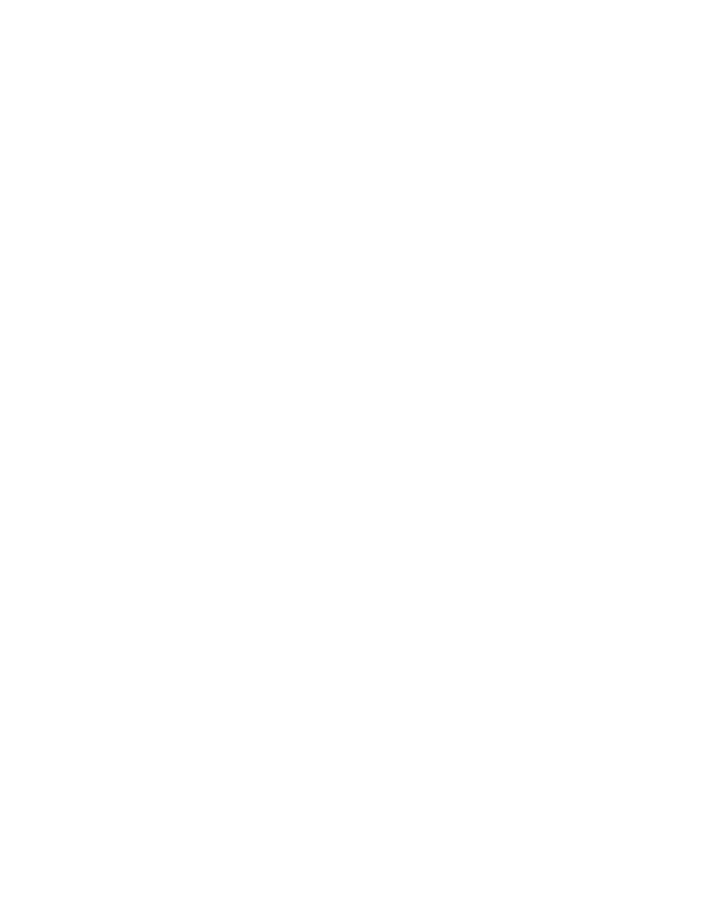
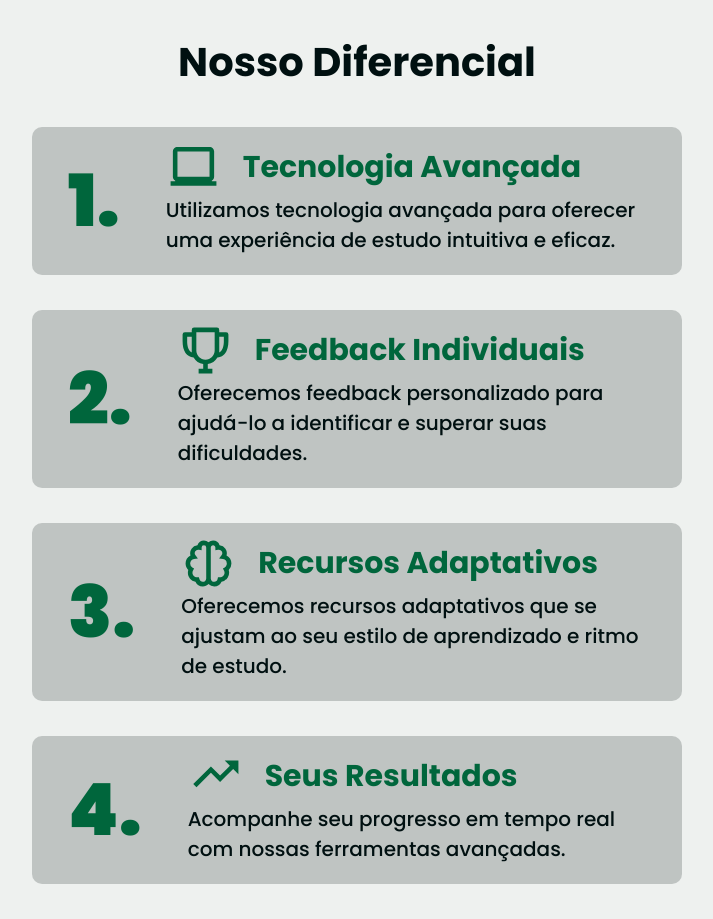
Before and after one commit to will-santosx/willy-academy-next-app, a Next.js app: page / in a window 1280 px wide. Shown: the part 1120-2039 px from the top of the page, without its empty margins (283-996 px from the left). Before the commit the page ends 1117 px from the top, so only its background shows below. Built offline with nearby package versions, Linux system fonts and the light colour scheme.

Commit message:
adicionando conteudo principal da pagina #2

```diff
--- a/src/app/components/FeatureCards/FeatureCards.tsx
+++ b/src/app/components/FeatureCards/FeatureCards.tsx
@@ -14,16 +14,18 @@
   description,
 }) => {
   return (
-    <div className="bg-neutral-rich-black bg-opacity-20 lg:w-[905px] lg:h-[292px] lg:gap-[50px] lg:px-[16px] lg:py-[38px] justify-center rounded-normal flex">
-      <h1 className="text-[144px] text-secondary-cadmium-green font-black">
+    <div className="sm:gap-[34px] sm:px-[20px] | md:gap-[38px] md:px-[24px] | lg:gap-[42px] lg:px-[30px] | xl:gap-[46px] xl:px-[36px] bg-neutral-rich-black bg-opacity-20 w-full h-140 gap-[30px] px-[16px] py-[20px] justify-center items-center rounded-normal flex">
+      <h1 className="lg:text-[72px] | md:text-[60px] | text-[48px] text-secondary-cadmium-green font-black">
         {number}.
       </h1>
-      <div>
-        <div className="text-secondary-cadmium-green flex items-center lg:gap-[20px]">
+      <div className="flex flex-col gap-[1vh] items-start w-full">
+        <div className="sm:gap-[14px] | md:gap-[18px] | lg:gap-[22px] | text-secondary-cadmium-green flex items-center gap-[10px] h-[40px]">
           {icon}
-          <h2 className="font-bold text-title-text">{title}</h2>
+          <h2 className="md:text-[20px] | sm:text-[16px] | lg:text-[30px] font-bold text-[14px] text-nowrap">
+            {title}
+          </h2>
         </div>
-        <p className="text-normal-text font-medium text-neutral-rich-black lg:w-[666px]">
+        <p className="text-[12px] | sm:text-[14px] | md:text-[16px] | lg:text-[20px]  font-medium text-neutral-rich-black">
           {description}
         </p>
       </div>
--- a/src/app/page.tsx
+++ b/src/app/page.tsx
@@ -1,4 +1,6 @@
 import Link from "next/link";
+import { FeatureCard } from "./components/FeatureCards/FeatureCards";
+import { BiBrain, BiLaptop, BiTrendingUp, BiTrophy } from "react-icons/bi";
 
 export default function Home() {
   return (
@@ -47,6 +49,45 @@
           </p>
         </div>
       </section>
+      <section className="xl:px-[300px] | lg:px-[140px] | md:px-[120px] | sm:px-[100px] | px-[10px] py-[35px] gap-[35px] w-full flex flex-col items-center justify-start">
+        <h1 className="xl:text-[40px] | md:text-[32px] | sm:text-[28px] | text-neutral-rich-black text-[24px] font-bold">
+          Nosso Diferencial
+        </h1>
+        <div className="flex flex-col w-full gap-[35px] px-[15px]">
+          <FeatureCard
+            number="1"
+            icon={
+              <BiLaptop className="sm:w-[29px] sm:h-[29px] | md:w-[34px] md:h-[34px] | lg:w-[55px] lg:h-[55px] w-[25px] h-[25px]" />
+            }
+            title="Tecnologia Avançada"
+            description="Utilizamos tecnologia avançada para oferecer uma experiência de estudo intuitiva e eficaz."
+          />
+          <FeatureCard
+            number="2"
+            icon={
+              <BiTrophy className="sm:w-[29px] sm:h-[29px] | md:w-[34px] md:h-[34px] | lg:w-[55px] lg:h-[55px] w-[25px] h-[25px]" />
+            }
+            title="Feedback Individuais"
+            description="Oferecemos feedback personalizado para ajudá-lo a identificar e superar suas dificuldades."
+          />
+          <FeatureCard
+            number="3"
+            icon={
+              <BiBrain className="sm:w-[29px] sm:h-[29px] | md:w-[34px] md:h-[34px] | lg:w-[55px] lg:h-[55px] w-[25px] h-[25px]" />
+            }
+            title="Recursos Adaptativos"
+            description="Oferecemos recursos adaptativos que se ajustam ao seu estilo de aprendizado e ritmo de estudo."
+          />
+          <FeatureCard
+            number="4"
+            icon={
+              <BiTrendingUp className="sm:w-[29px] sm:h-[29px] | md:w-[34px] md:h-[34px] | lg:w-[55px] lg:h-[55px] w-[25px] h-[25px]" />
+            }
+            title="Seus Resultados"
+            description="Acompanhe seu progresso em tempo real com nossas ferramentas avançadas."
+          />
+        </div>
+      </section>
     </main>
   );
 }
```
